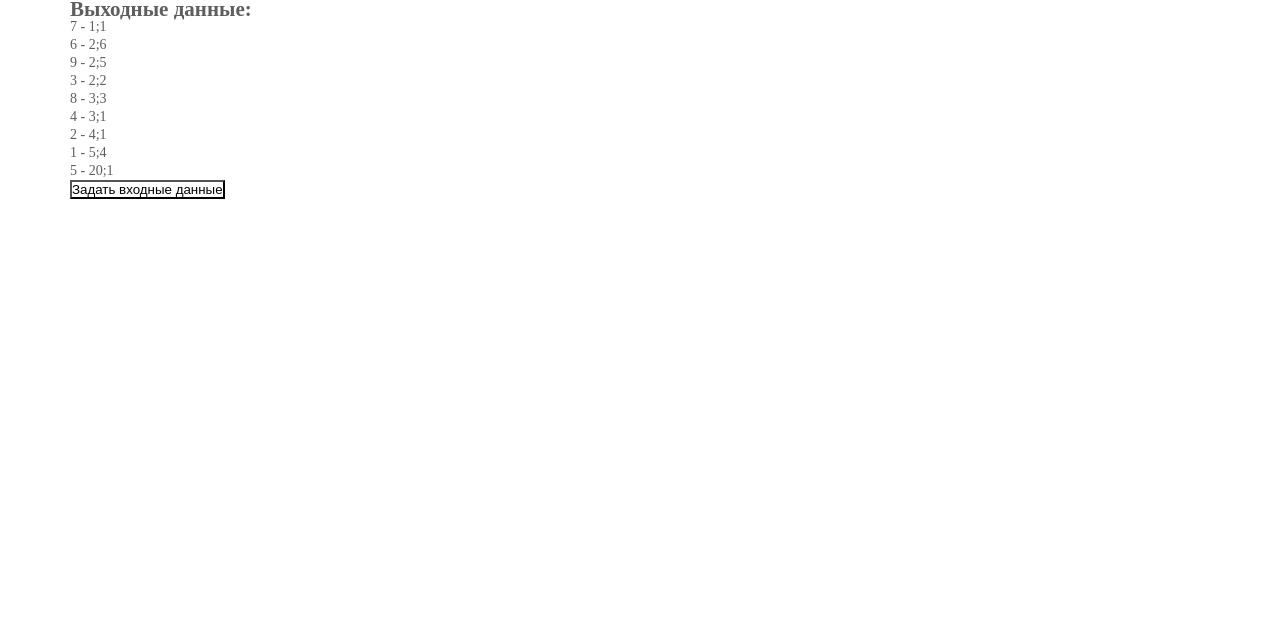
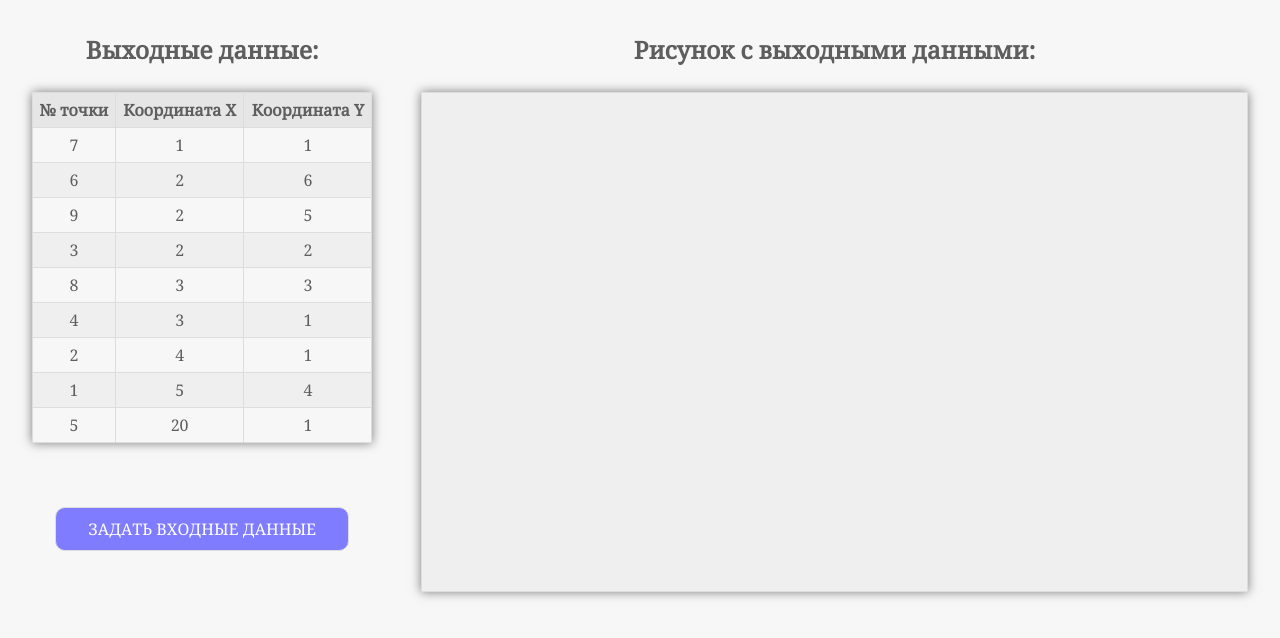
Before and after one commit to RomanIgorevich/manzana-test, a Vue app: page / in a window 1280 px wide. Shown: the top 638 px of the page. Built offline with nearby package versions, Linux system fonts and the light colour scheme; data requests are answered from the project's data file.

Commit message:
стили

```diff
--- a/src/App.vue
+++ b/src/App.vue
@@ -1,16 +1,31 @@
 <template>
   <div class="container">
-    <div>
+    <div class="dots-data">
       <h2>Выходные данные:</h2>
-      <div v-for="(dot, index) in dots" :key="index">
-        <p>
-          {{ dot.pointNumber }} - {{ dot.coordinateX }};{{ dot.coordinateY }}
-        </p>
-      </div>
-      <button v-if="isSetInput" @click="isSetInput = false">
+      <table class="table">
+        <thead>
+          <tr>
+            <th>№ точки</th>
+            <th>Координата X</th>
+            <th>Координата Y</th>
+          </tr>
+        </thead>
+        <tbody>
+          <tr v-for="(dot, index) in dots" :key="index">
+            <td>{{ dot.pointNumber }}</td>
+            <td>{{ dot.coordinateX }}</td>
+            <td>{{ dot.coordinateY }}</td>
+          </tr>
+        </tbody>
+      </table>
+      <button v-if="isSetInput" @click="isSetInput = false" class="btn">
         Задать входные данные
       </button>
-      <add-dots  v-else @process="process" />
+      <add-dots v-else @process="process" />
+    </div>
+    <div class="canvas">
+      <h2>Рисунок с выходными данными:</h2>
+      <canvas id="canvas" ref="canvas"></canvas>
     </div>
   </div>
 </template>
@@ -27,7 +42,7 @@ export default {
     return {
       dots: [],
       isSetInput: true,
-      dotsJson:[]
+      dotsJson: [],
     };
   },
   mounted() {
@@ -39,7 +54,7 @@ export default {
         .get("http://localhost:3000/dots")
         .then((response) => {
           this.sort(response.data);
-          this.dotsJson =response.data
+          this.dotsJson = response.data;
         })
         .catch((error) => {
           console.log(error);
@@ -66,31 +81,95 @@ export default {
     },
     //два массива
     process(arrNewDots) {
-      let ar = [...this.dotsJson, ...arrNewDots]
+      let ar = [...this.dotsJson, ...arrNewDots];
       this.sort(ar);
-      this.isSetInput = true
+      this.isSetInput = true;
     },
   },
 };
 </script>
 
 <style lang="scss">
+@import url("https://fonts.googleapis.com/css2?family=Noto+Serif");
 * {
   box-sizing: border-box;
-  background: #fff;
   margin: 0;
   padding: 0;
 }
 body {
-  font-family: "PT Serif", serif;
+  font-family: "Noto Serif", serif;
   font-weight: 400;
-  font-size: 14px;
-  line-height: 18px;
+  font-size: 16px;
+  line-height: 1.5;
+  background: #f7f7f7;
   color: #5e5e5e;
 }
 .container {
-  max-width: 1170px;
+  max-width: 1248px;
   margin: 0 auto;
-  padding: 0 15px;
+  padding: 32px 16px;
+  display: flex;
+  justify-content: space-between;
+  align-items: flex-start;
+}
+.dots-data {
+  width: 28%;
+  display: flex;
+  flex-direction: column;
+  align-items: center;
+}
+.canvas {
+  width: 68%;
+  height: 600px;
+}
+#canvas {
+  width: 100%;
+  height: 500px;
+  background: #efefef;
+  border: 1px solid #dddddd;
+  box-shadow: 0 0 10px rgba(0, 0, 0, 0.5);
+}
+h2 {
+  text-align: center;
+  margin-bottom: 24px;
+}
+.table {
+  width: 100%;
+  margin-bottom: 32px;
+  border: 1px solid #dddddd;
+  border-collapse: collapse;
+  box-shadow: 0 0 10px rgba(0, 0, 0, 0.5);
+}
+.table th {
+  font-weight: bold;
+  padding: 5px;
+  background: #e6e6e6;
+  border: 1px solid #dddddd;
+}
+.table td {
+  border: 1px solid #dddddd;
+  padding: 5px;
+  text-align: center;
+}
+tr:nth-child(even) {
+  background-color: #efefef;
+}
+.btn {
+  font-family: "Noto Serif", serif;
+  font-size: 16px;
+  display: inline-block;
+  padding: 0.8em 2em;
+  line-height: 1;
+  text-transform: uppercase;
+  cursor: pointer;
+  border-radius: 10px;
+  margin: 32px 0;
+  color: #ffffff;
+  background-color: #807cff;
+  border: 1px solid #ddd;
+  &:hover {
+    background-color: #504afd;
+    box-shadow: 0 0 10px rgba(0, 38, 255, 0.5);
+  }
 }
 </style>
```
